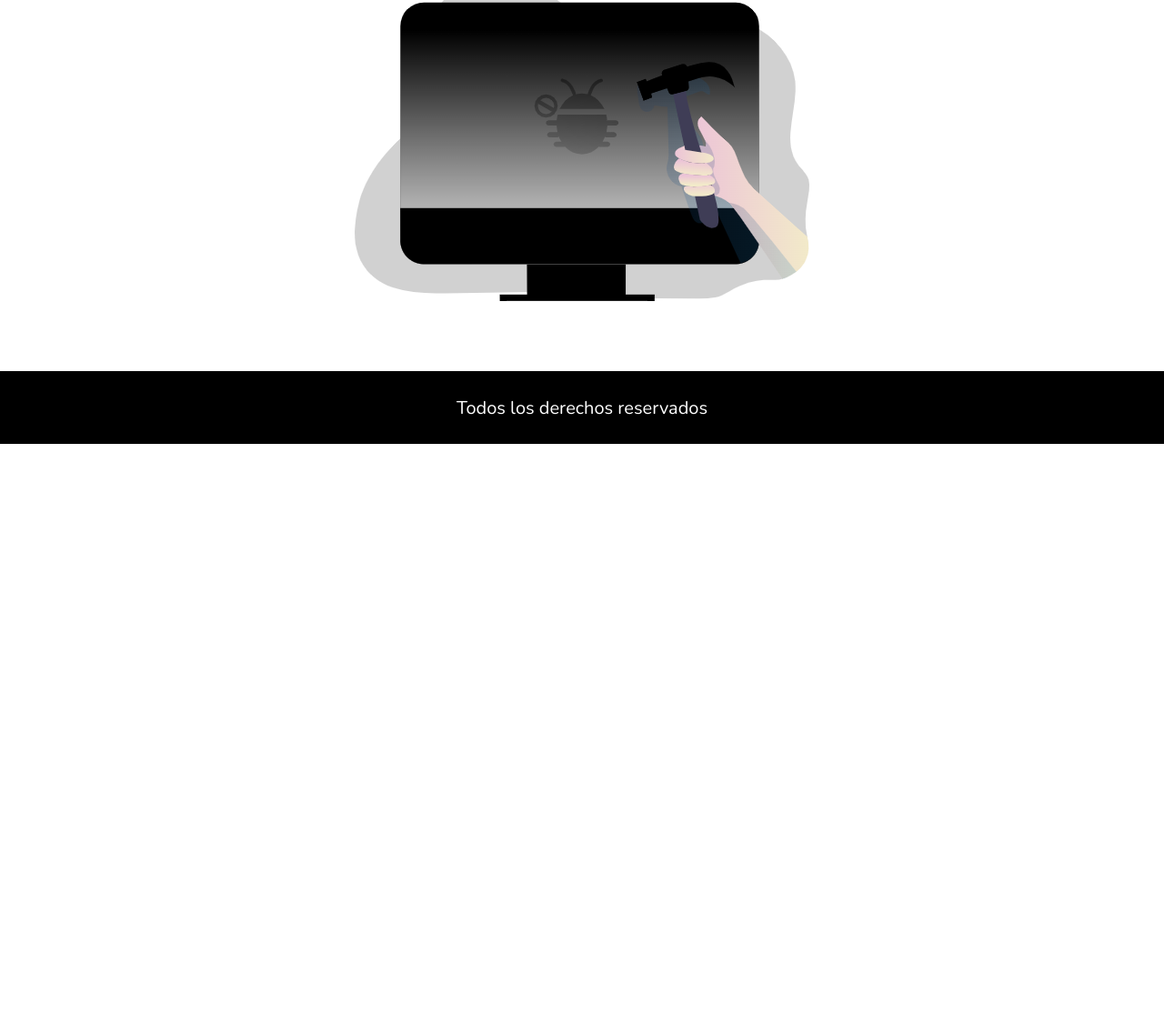
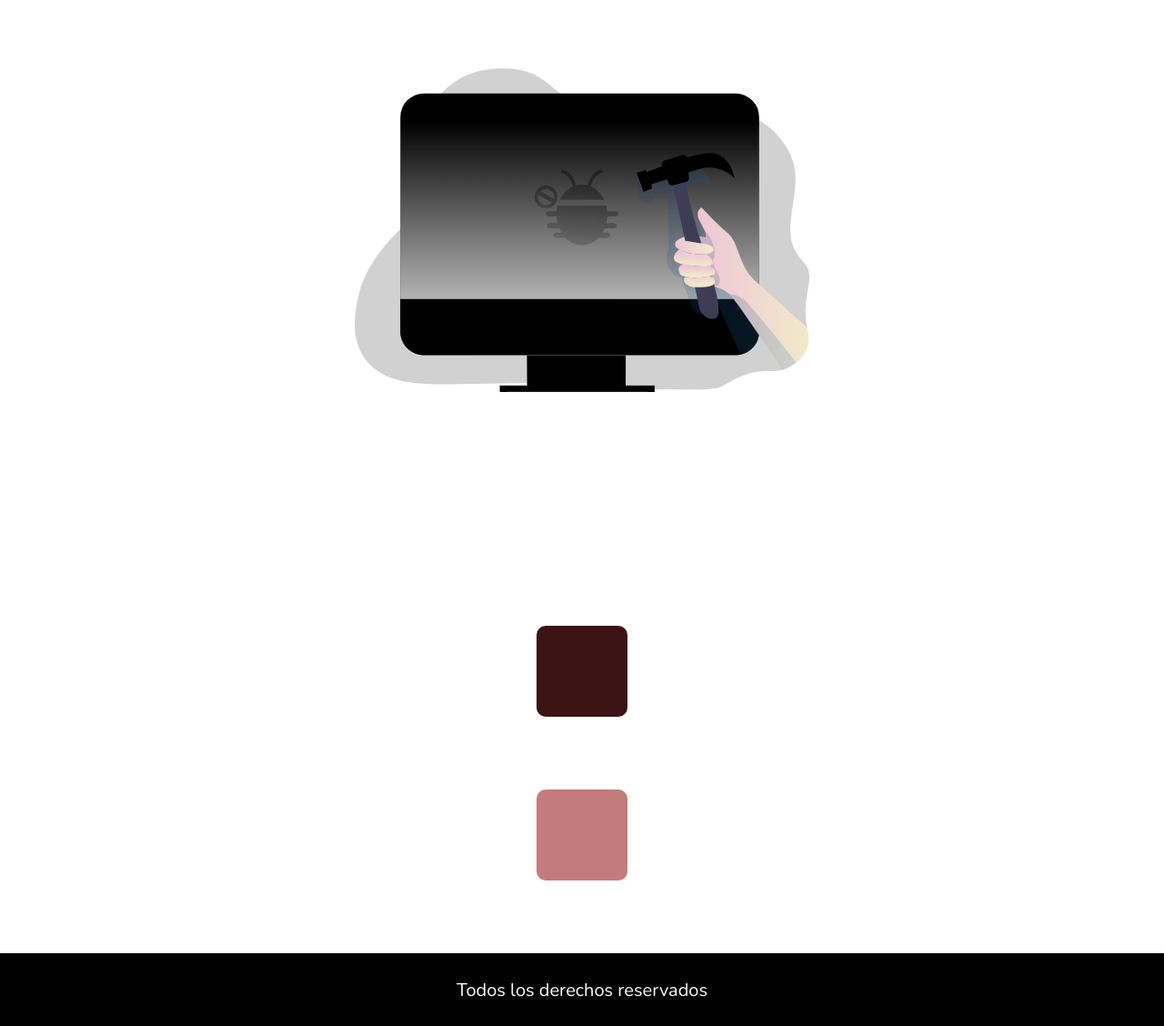
Before and after one commit to facu-lujan/Proyecto-DesarroloWeb, a plain HTML site: page Secciones/serviciotecnico.html in a window 1280 px wide. Shown: the part 292-1420 px from the top of the page at 91% size. Before the commit the page ends 800 px from the top, so only its background shows below. Drawn offline with nearby package versions, Linux system fonts and the light colour scheme.

Commit message:
rama desafio animaciones

```diff
--- a/CSS/estilos.css
+++ b/CSS/estilos.css
@@ -317,4 +317,53 @@ body {
 
 }
 
+
+.box{
+    border-radius: 10px;
+    height: 100px;
+    width: 100px;
+    margin: 80px auto;
+
 }
+
+.box1{
+    background-color: rgb(61, 20, 20);
+}
+
+.box2{
+    background-color: rgb(196, 123, 123);
+}
+
+.box:hover{
+    transform: scale(2);
+}
+
+.box1{
+    transition-property: all;
+    transition-duration: 1s;
+}
+
+.box2{
+    transition-property: all;
+    transition-duration: 1s;
+ }
+
+.imagenServicio{
+    margin: 100px auto;
+}
+
+.imagenServicio:hover{
+    animation: servicio 1s;
+}
+
+@keyframes servicio{
+     0%{
+         transform: scale(100px)
+     }
+     25%{
+        transform: translateY(300px)
+    };
+
+}
+
+}
--- a/Secciones/serviciotecnico.html
+++ b/Secciones/serviciotecnico.html
@@ -41,7 +41,19 @@
 
 
 
+    <section>
 
+      <Div>
+          <div>
+              <div class="box box1"></div>
+          </div>
+
+          <div>
+             <div class="box box2"></div>
+          </div>
+      </Div>
+
+    </section>
 
 
     <footer class="fondo__black">
```
